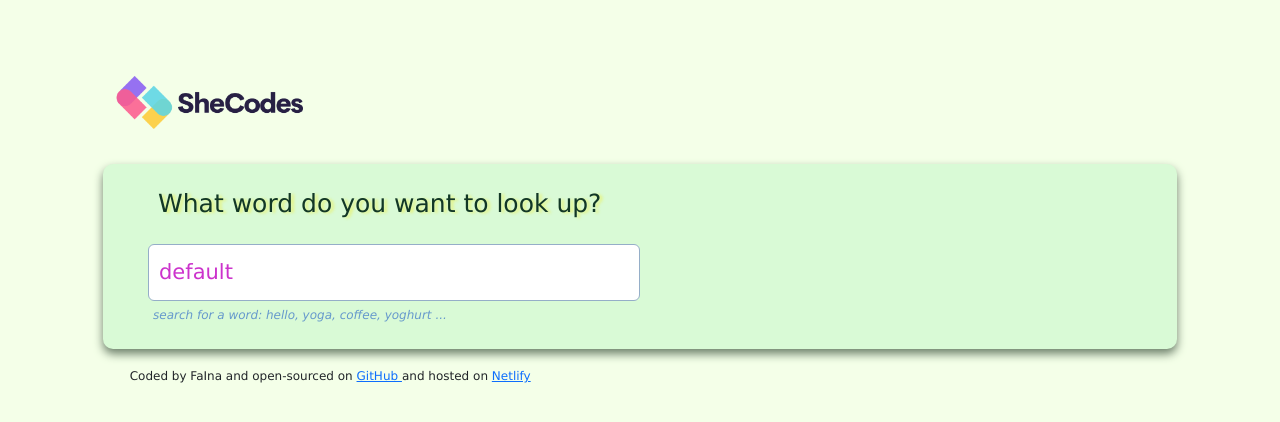
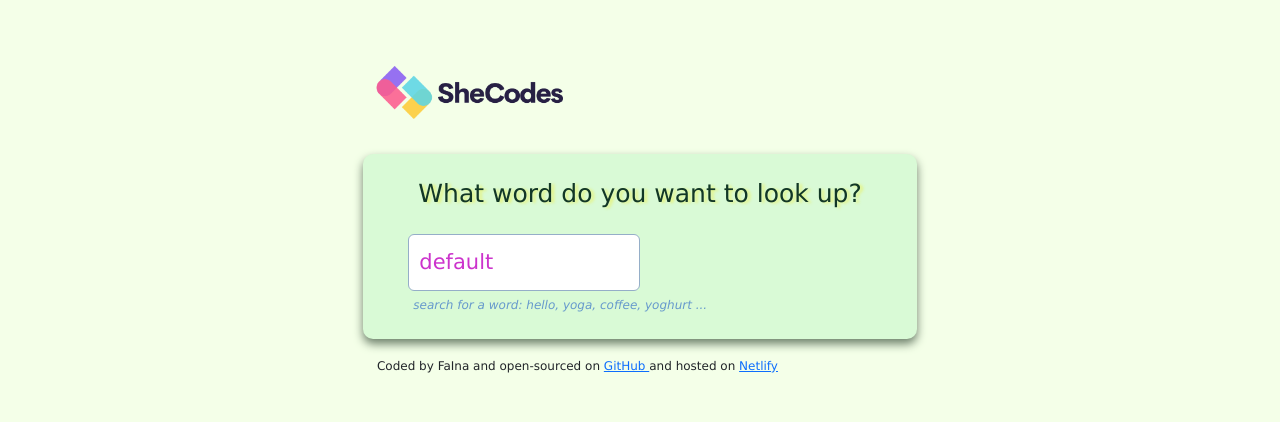
Before and after one commit to Faina4/react-dictionary-app, a React (Create React App) app: page / in a window 1280 px wide. Shown: the top 422 px of the page. Built offline with nearby package versions, Linux system fonts and the light colour scheme; no server answers.

Commit message:
body max-width revised to 960px

```diff
--- a/src/index.css
+++ b/src/index.css
@@ -12,11 +12,13 @@
   }
 
 body {
-  margin: 10px 35px ;
+  margin: 0 auto;
   padding: 5px 25px;
-  max-width: 100%;
+  max-width: 960px;
   background-color: #F4FFE8;
   font-family: sans-serif;
+  display: flex;
+  justify-content: center;
 
 }
 section{
```
